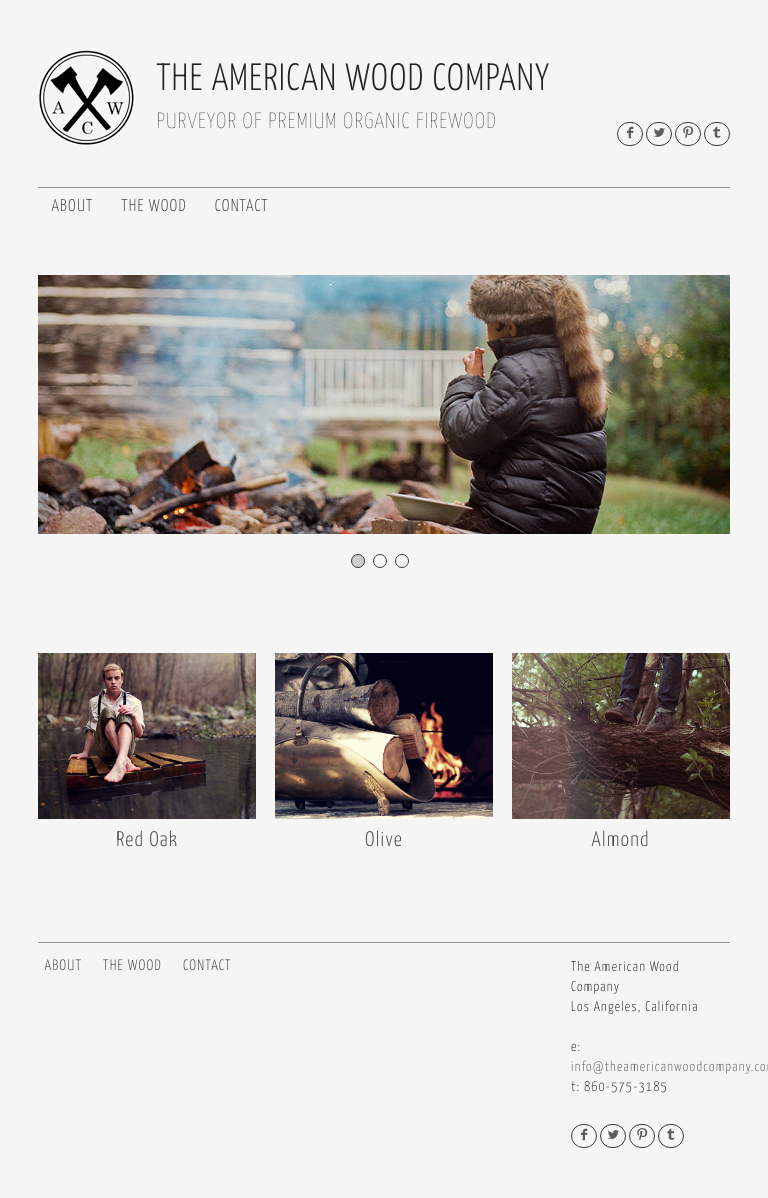
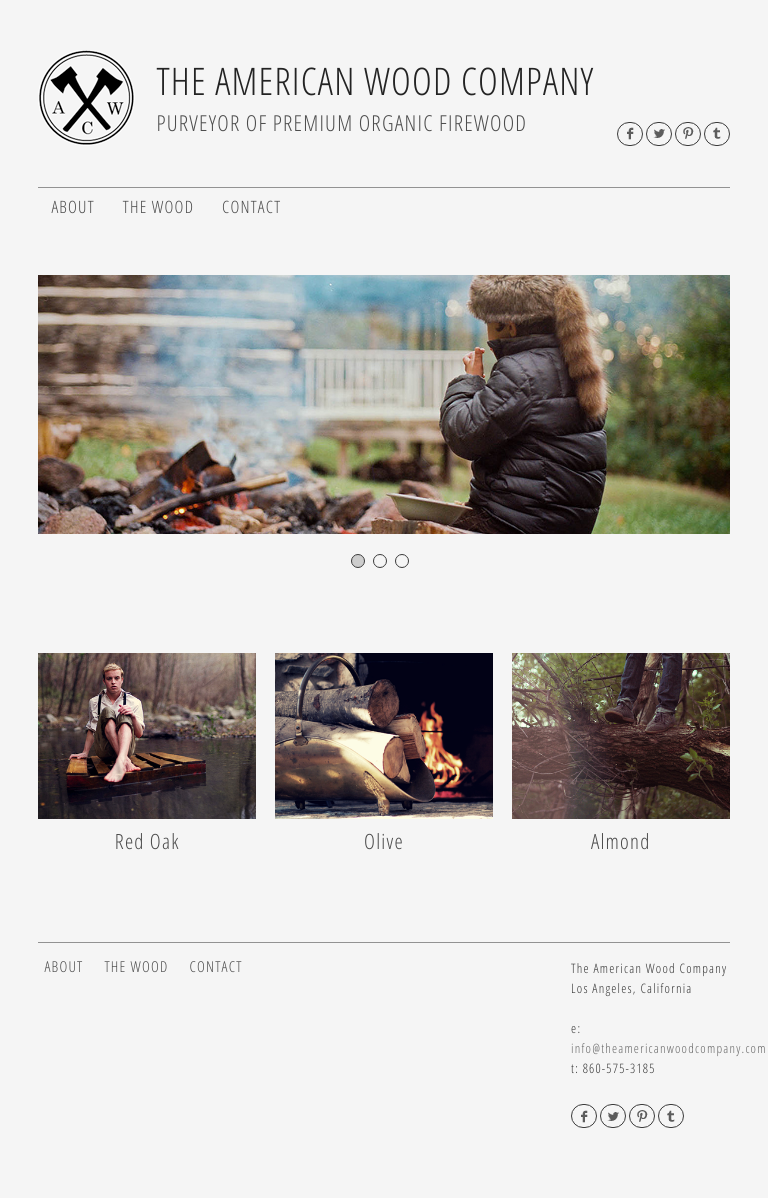
Before and after one commit to brianUX/awc, a PHP site: page / in a window 768 px wide. After the commit the page ends 1128 px from the top, so only its background shows below. Run offline with PHP 8.4, Linux system fonts and the light colour scheme; some libraries are stand-ins or nearby versions.

Commit message:
changed fonts

```diff
--- a/scss/main.scss
+++ b/scss/main.scss
@@ -1,9 +1,9 @@
 @import "compass/css3";
 @import "compass/utilities";
-@import url(http://fonts.googleapis.com/css?family=Yanone+Kaffeesatz:300,400,200);
+@import url(http://fonts.googleapis.com/css?family=Open+Sans+Condensed:300,700);
 
 body {
-	font-family: 'Yanone Kaffeesatz', sans-serif;
+	font-family: 'Open Sans Condensed', sans-serif;
 	font-weight:300;
 	letter-spacing:1.2px;
 	background:#f5f5f5;
@@ -233,6 +233,9 @@ body {
 	.app {
 		width:900px;
 	}
+	address {
+		font-size:13px;
+	}
 
 }
 
@@ -240,6 +243,9 @@ body {
 
 	.app {
 		width:90%;
+	}
+	address {
+		font-size:13px;
 	}
 
 }
```
Also changed, not shown: css/main.css.
